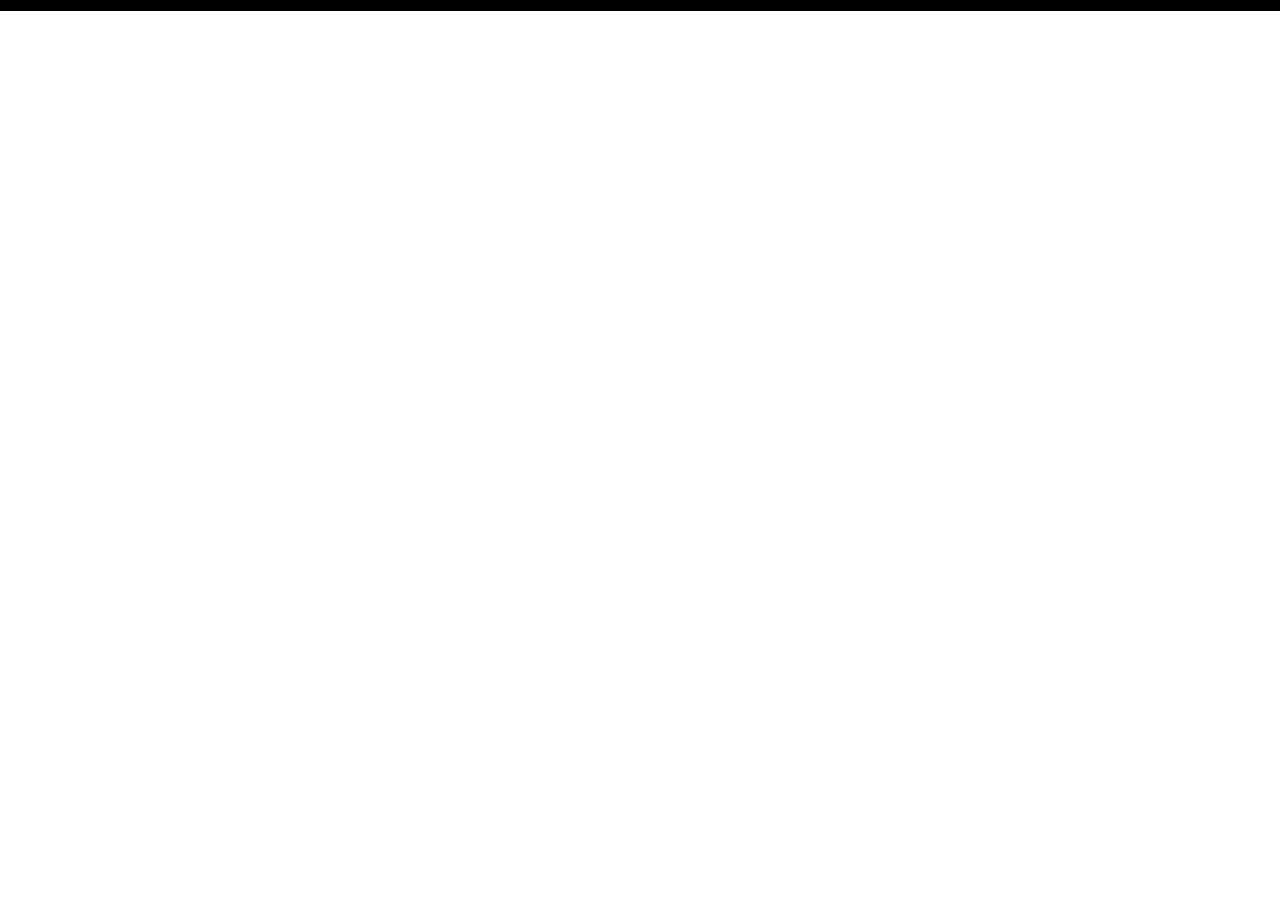
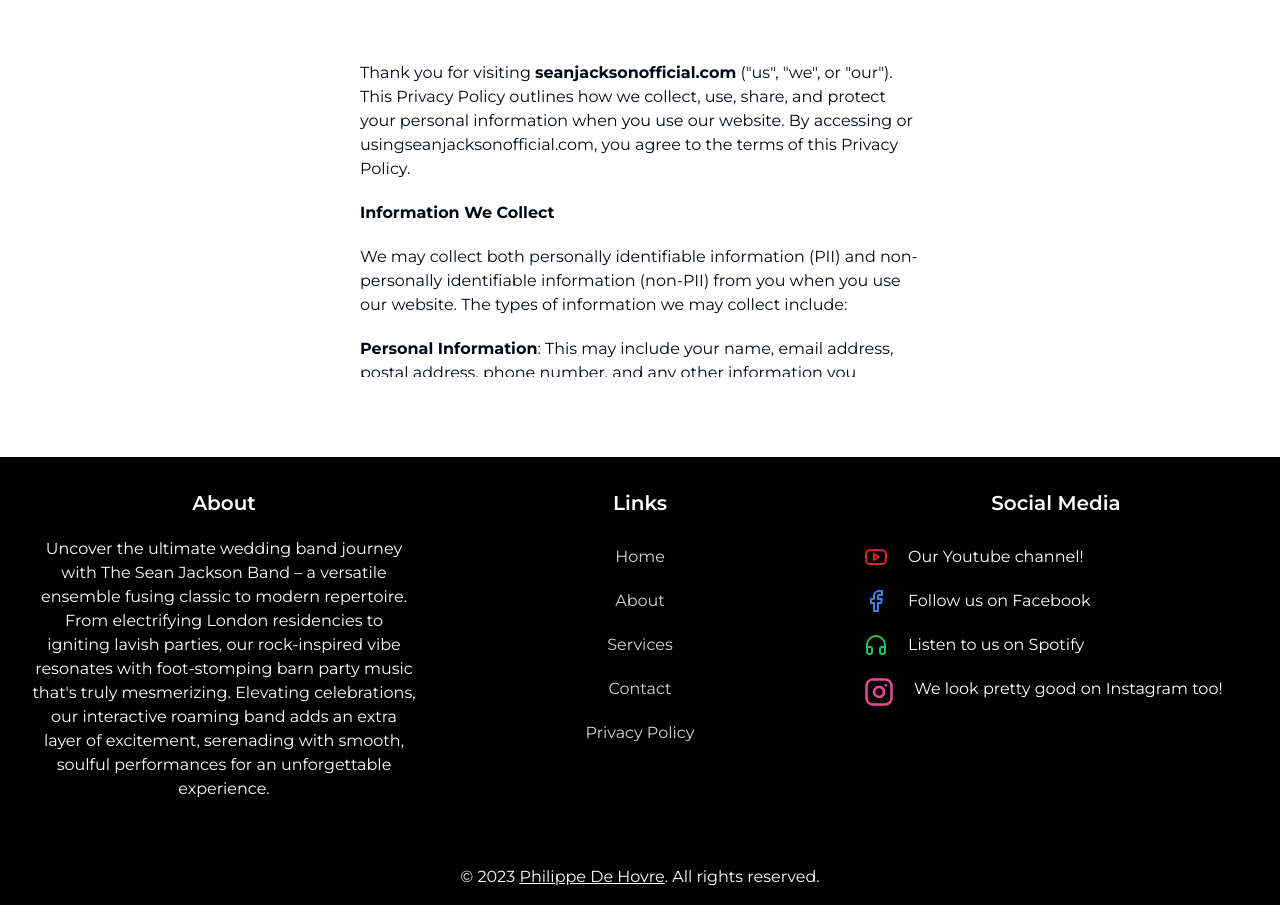
Before and after one commit to phildehovre/seanjacksonband, a React (Vite) app: page /privacy in a window 1280 px wide. Shown: the part 343-1248 px from the top of the page. Before the commit the page ends 800 px from the top, so only its background shows below. Built offline with nearby package versions, Linux system fonts and the light colour scheme; a web font is replaced by a local one.

Commit message:
Privacy policy

```diff
--- a/src/App.tsx
+++ b/src/App.tsx
@@ -8,6 +8,7 @@
 import Feature from "./components/Feature";
 import SocialsPage from "./pages/SocialsPage";
 import AboutPage from "./pages/AboutPage";
+import PrivacyPolicy from "./pages/PrivacyPolicy";
 
 function App() {
   return (
@@ -19,6 +20,7 @@
           <Route path="/about" element={<AboutPage />} />
           <Route path="/services" element={<Feature />} />
           <Route path="/socials" element={<SocialsPage />} />
+          <Route path="/privacy" element={<PrivacyPolicy />} />
         </Routes>
         <Footer />
       </Router>
--- a/src/components/Feature.tsx
+++ b/src/components/Feature.tsx
@@ -36,6 +36,7 @@
         <Card
           key={feature.title}
           className="bg-black-700 border-none text-color-white w-full md:w-5/12  h-full"
+          id="services"
         >
           <CardHeader className="flex flex-items justify-center">
             <CardTitle className="flex flex-items justify-center">
--- a/src/components/Footer.tsx
+++ b/src/components/Footer.tsx
@@ -1,4 +1,5 @@
 import Socials from "./Socials";
+import { Link } from "react-router-dom";
 
 function Footer() {
   return (
@@ -7,7 +8,7 @@
         <div className="grid grid-cols-1 md:grid-cols-3 lg:grid-cols-3 gap-8 ">
           <div className="mb-4 flex flex-col flex-items  w-full h-full text-center gap-5">
             <h3 className="text-xl font-semibold">About</h3>
-            <p className="text-xs">
+            <p className="text-s">
               Uncover the ultimate wedding band journey with The Sean Jackson
               Band – a versatile ensemble fusing classic to modern repertoire.
               From electrifying London residencies to igniting lavish parties,
@@ -41,6 +42,11 @@
                   Contact
                 </a>
               </li>
+              <li>
+                <a href="/privacy" className="text-gray-300 hover:text-white">
+                  Privacy Policy
+                </a>
+              </li>
             </ul>
           </div>
           <div className="mb-4 flex flex-col gap-5 text-center">
@@ -53,8 +59,12 @@
       </div>
       <div className="bg-black py-4 text-center">
         <p>
-          &copy; {new Date().getFullYear()} copyright{" "}
-          <a href="http://www.philippedehovre.com" target="_blank">
+          &copy; {new Date().getFullYear()}{" "}
+          <a
+            href="http://www.philippedehovre.com"
+            target="_blank"
+            className="underline hover:text-gray-300 transition duration-300 ease-in-out"
+          >
             Philippe De Hovre
           </a>
           . All rights reserved.
--- a/src/components/Page.tsx
+++ b/src/components/Page.tsx
@@ -1,7 +1,11 @@
 import React from "react";
 
 function Page({ children }: { children: React.ReactNode }) {
-  return <div className="h-full w-full items-stretch">{children}</div>;
+  return (
+    <div className="flex flex-items flex-col justify-center h-screen h p-20 items-center">
+      {children}
+    </div>
+  );
 }
 
 export default Page;
--- /dev/null
+++ b/src/pages/PrivacyPolicy.tsx
@@ -0,0 +1,164 @@
+import Page from "@/components/Page";
+import { useNavigate } from "react-router-dom";
+
+function PrivacyPolicy() {
+  const navigate = useNavigate();
+
+  const handleHomeClick = () => {
+    navigate("/");
+  };
+  return (
+    <Page>
+      <head>
+        <title>Privacy Policy</title>
+      </head>
+      <br />
+      <body className="flex flex-col w-1/2 gap-5">
+        <h1 className="text-2xl font-bold text-center p-10">Privacy Policy</h1>
+        <button onClick={handleHomeClick} className="underline">
+          Home
+        </button>
+
+        <p className="py-10">Last Updated: 26/08/2023</p>
+
+        <p>
+          Thank you for visiting <strong>seanjacksonofficial.com</strong> ("us",
+          "we", or "our"). This Privacy Policy outlines how we collect, use,
+          share, and protect your personal information when you use our website.
+          By accessing or using
+          <a href="wwww.seanjacksonofficial.com">seanjacksonofficial.com</a>,
+          you agree to the terms of this Privacy Policy.
+        </p>
+
+        <h2 className="font-bold">Information We Collect</h2>
+
+        <p>
+          We may collect both personally identifiable information (PII) and
+          non-personally identifiable information (non-PII) from you when you
+          use our website. The types of information we may collect include:
+        </p>
+
+        <ol>
+          <li>
+            <strong>Personal Information</strong>: This may include your name,
+            email address, postal address, phone number, and any other
+            information you voluntarily provide to us through forms,
+            registrations, or inquiries.
+          </li>
+          <li>
+            <strong>Usage Data</strong>: We collect information about how you
+            interact with our website, such as your IP address, browser type,
+            device type, pages visited, and the date and time of your visit.
+          </li>
+        </ol>
+
+        <h2 className="font-bold">How We Use Your Information</h2>
+
+        <p>
+          We may use the collected information for various purposes, including
+          but not limited to:
+        </p>
+
+        <ul>
+          <li>
+            Providing and improving our website's content, functionality, and
+            user experience.
+          </li>
+          <li>Responding to your inquiries, comments, or requests.</li>
+          <li>
+            Sending you newsletters, updates, promotions, or other
+            communications you have subscribed to.
+          </li>
+          <li>
+            Analyzing usage patterns to enhance our website's performance and
+            design.
+          </li>
+          <li>Detecting and preventing fraudulent or malicious activities.</li>
+          <li>Complying with legal obligations.</li>
+        </ul>
+
+        <h2 className="font-bold">Cookies and Tracking Technologies</h2>
+
+        <p>
+          We may use cookies, web beacons, and similar tracking technologies to
+          collect and store information about your interactions with our
+          website. These technologies help us analyze user behavior, remember
+          your preferences, and provide personalized content. You can manage
+          your cookie preferences through your browser settings.
+        </p>
+
+        <h2 className="font-bold">Third-Party Sharing</h2>
+
+        <p>
+          We do not sell, trade, or rent your personal information to third
+          parties for their marketing purposes. However, we may share your
+          information with trusted service providers who assist us in operating
+          our website or conducting our business activities. These third parties
+          are obligated to keep your information confidential and are not
+          authorized to use it for any purpose other than as specified by us.
+        </p>
+
+        <h2 className="font-bold">Data Security</h2>
+
+        <p>
+          We implement reasonable security measures to protect your personal
+          information from unauthorized access, disclosure, alteration, or
+          destruction. However, no data transmission over the internet is
+          entirely secure, and we cannot guarantee the absolute security of your
+          information.
+        </p>
+
+        <h2 className="font-bold">Your Choices</h2>
+
+        <p>You have the right to:</p>
+
+        <ol>
+          <li>
+            Access, update, or delete your personal information by contacting
+            us.
+          </li>
+          <li>
+            Opt-out of receiving promotional emails by following the unsubscribe
+            instructions provided in the email.
+          </li>
+          <li>Disable cookies through your browser settings.</li>
+        </ol>
+
+        <h2 className="font-bold">Children's Privacy</h2>
+
+        <p>
+          Our website is not directed to individuals under the age of 13. We do
+          not knowingly collect personal information from children under 13. If
+          you believe we have inadvertently collected information from a child,
+          please contact us to have it removed.
+        </p>
+
+        <h2 className="font-bold">Changes to this Privacy Policy</h2>
+
+        <p>
+          We may update this Privacy Policy from time to time to reflect changes
+          in our practices or for legal reasons. The updated version will be
+          posted on our website with the revised "Last Updated" date.
+        </p>
+
+        <h2 className="font-bold">Contact Us</h2>
+
+        <p>
+          If you have any questions about this Privacy Policy, please contact us
+          at{" "}
+          <a href="mailto:[contact email or address]">
+            [contact email or address]
+          </a>
+          .
+        </p>
+
+        <p>
+          By using our website, you acknowledge that you have read and
+          understood this Privacy Policy and agree to its terms.
+        </p>
+      </body>
+    </Page>
+  );
+}
+
+export default PrivacyPolicy;
```
